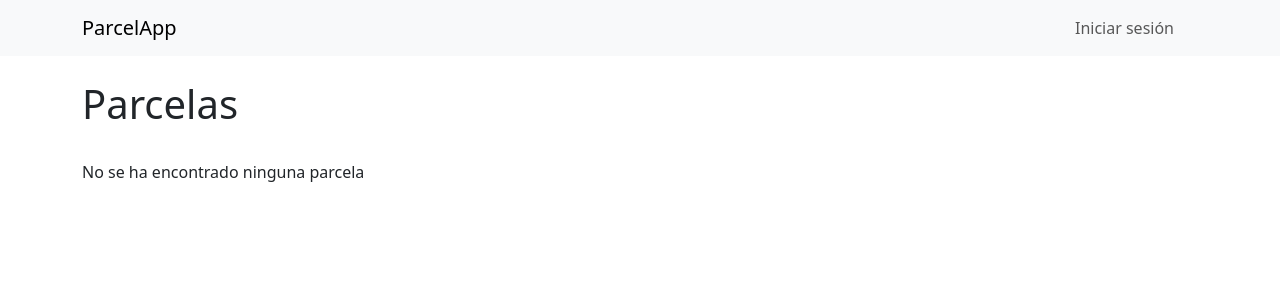
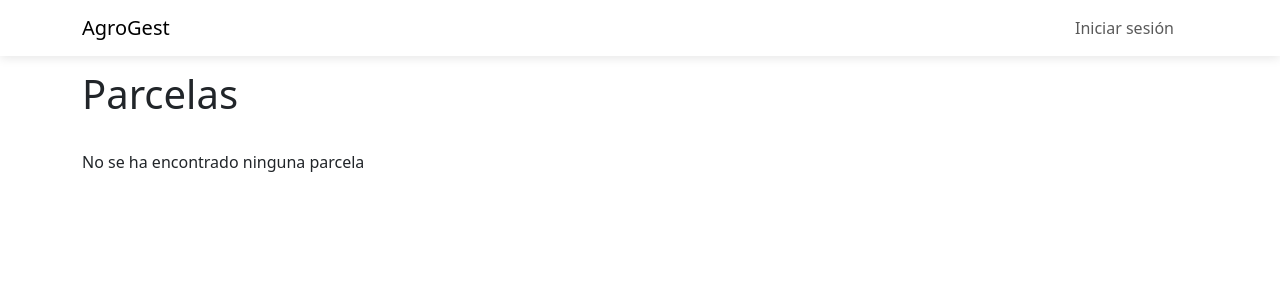
Before and after one commit to carborgar/agrotrack, a Django app: page / in a window 1280 px wide. Shown: the top 300 px of the page. Run offline with Django 5.2, Linux system fonts and the light colour scheme; data that the repository does not hold is empty; parts of the project's set-up code (start-up, migrations or seed data) failed here and were passed over; some libraries are stand-ins or nearby versions.

Commit message:
mejora de menú

```diff
--- a/templates/base.html
+++ b/templates/base.html
@@ -3,8 +3,7 @@
 <head>
     <meta charset="UTF-8">
     <meta content="width=device-width, initial-scale=1.0" name="viewport">
-    <meta content="width=device-width, initial-scale=1.0" name="viewport">
-    <title>{% block title %}Agrotrack{% endblock %}</title>
+    <title>{% block title %}AgroGest{% endblock %}</title>
 
     {# Load the tag library #}
     {% load django_bootstrap5 %}
@@ -13,64 +12,47 @@
     {% bootstrap_css %}
     {% bootstrap_javascript %}
 
-<!--    <link href="https://cdn.jsdelivr.net/npm/bootstrap-icons@1.10.3/font/bootstrap-icons.css" rel="stylesheet">-->
     <link href="https://cdnjs.cloudflare.com/ajax/libs/font-awesome/6.7.2/css/all.min.css" rel="stylesheet">
+
+    <style>
+        /* Barra de menú */
+        .navbar {
+            box-shadow: 0 2px 10px rgba(0, 0, 0, 0.1);
+        }
+
+        .navbar-brand {
+            display: flex;
+            align-items: center;
+        }
+
+        .brand-logo {
+            width: 30px;
+            height: 30px;
+            margin-right: 10px;
+        }
+
+        .navbar-nav {
+            margin: 0 auto;
+        }
+
+        .offcanvas {
+            max-width: 300px;
+        }
+
+        body {
+            padding-top: 70px;
+        }
+
+    </style>
 
     {% block extra_head %}
     {% endblock %}
 </head>
-<!--<body style="background:#f5f5f5;">-->
 <body>
 
-<nav class="navbar navbar-expand-lg bg-light fixed-top">
-    <div class="container">
-        <button aria-controls="navbarOffcanvasLg" class="navbar-toggler" data-bs-target="#navbarOffcanvasLg"
-                data-bs-toggle="offcanvas" type="button">
-            <span class="navbar-toggler-icon"></span>
-        </button>
-        <a class="navbar-brand" href="{% url 'field_list' %}">ParcelApp</a>
-        <div aria-labelledby="navbarOffcanvasLgLabel" class="offcanvas offcanvas-start" id="navbarOffcanvasLg"
-             tabindex="-1">
-            <div class="offcanvas-header">
-                <h5 class="offcanvas-title" id="offcanvasNavbarLabel">Menú</h5>
-                <button aria-label="Close" class="btn-close" data-bs-dismiss="offcanvas" type="button"></button>
-            </div>
+{% include "menu.html" %}
 
-            <div class="offcanvas-body">
-                <ul class="navbar-nav justify-content-end flex-grow-1 pe-3">
-                    {% if user.is_authenticated %}
-                    <li class="nav-item dropdown">
-                        <a aria-expanded="false" class="nav-link dropdown-toggle" data-bs-toggle="dropdown" href="#"
-                           role="button">
-                            <i class="fa fa-user"></i> {{ user.username }}
-                        </a>
-                        <ul class="dropdown-menu">
-                            <li><a class="dropdown-item" href="#">Perfil</a></li>
-                            <li><a class="dropdown-item" href="#">Configuración</a></li>
-                            <li>
-                                <hr class="dropdown-divider">
-                            </li>
-                            <li>
-                                <form action="{% url 'logout' %}" method="post">
-                                    {% csrf_token %}
-                                    <button class="dropdown-item" type="submit">Cerrar sesión</button>
-                                </form>
-                            </li>
-                        </ul>
-                    </li>
-
-                    {% else %}
-                    <li class="nav-item">
-                        <a class="nav-link" href="{% url 'login' %}">Iniciar sesión</a>
-                    </li>
-                    {% endif %}
-                </ul>
-            </div>
-        </div>
-    </div>
-</nav>
-
-<div class="container" style="padding-top: 5rem;">
+<div class="container">
     <section id="messages">
         {% bootstrap_messages %}
     </section>
--- /dev/null
+++ b/templates/menu.html
@@ -0,0 +1,47 @@
+<nav class="navbar navbar-expand-lg navbar-light bg-white fixed-top">
+    <div class="container">
+        <button aria-controls="navbarOffcanvasLg" class="navbar-toggler" data-bs-target="#navbarOffcanvasLg"
+                data-bs-toggle="offcanvas" type="button">
+            <span class="navbar-toggler-icon"></span>
+        </button>
+        <a class="navbar-brand" href="{% url 'field_list' %}">AgroGest</a>
+        <div aria-labelledby="navbarOffcanvasLgLabel" class="offcanvas offcanvas-start" id="navbarOffcanvasLg"
+             tabindex="-1">
+            <div class="offcanvas-header">
+                <h5 class="offcanvas-title" id="offcanvasNavbarLabel">Menú</h5>
+                <button aria-label="Close" class="btn-close" data-bs-dismiss="offcanvas" type="button"></button>
+            </div>
+
+            <div class="offcanvas-body">
+                <ul class="navbar-nav justify-content-end flex-grow-1 pe-3">
+                    {% if user.is_authenticated %}
+                    <li class="nav-item dropdown">
+                        <a aria-expanded="false" class="nav-link dropdown-toggle" data-bs-toggle="dropdown" href="#"
+                           role="button">
+                            <i class="fa fa-user"></i> {{ user.username }}
+                        </a>
+                        <ul class="dropdown-menu">
+                            <li><a class="dropdown-item" href="#">Perfil</a></li>
+                            <li><a class="dropdown-item" href="#">Configuración</a></li>
+                            <li>
+                                <hr class="dropdown-divider">
+                            </li>
+                            <li>
+                                <form action="{% url 'logout' %}" method="post">
+                                    {% csrf_token %}
+                                    <button class="dropdown-item" type="submit">Cerrar sesión</button>
+                                </form>
+                            </li>
+                        </ul>
+                    </li>
+
+                    {% else %}
+                    <li class="nav-item">
+                        <a class="nav-link" href="{% url 'login' %}">Iniciar sesión</a>
+                    </li>
+                    {% endif %}
+                </ul>
+            </div>
+        </div>
+    </div>
+</nav>
```
